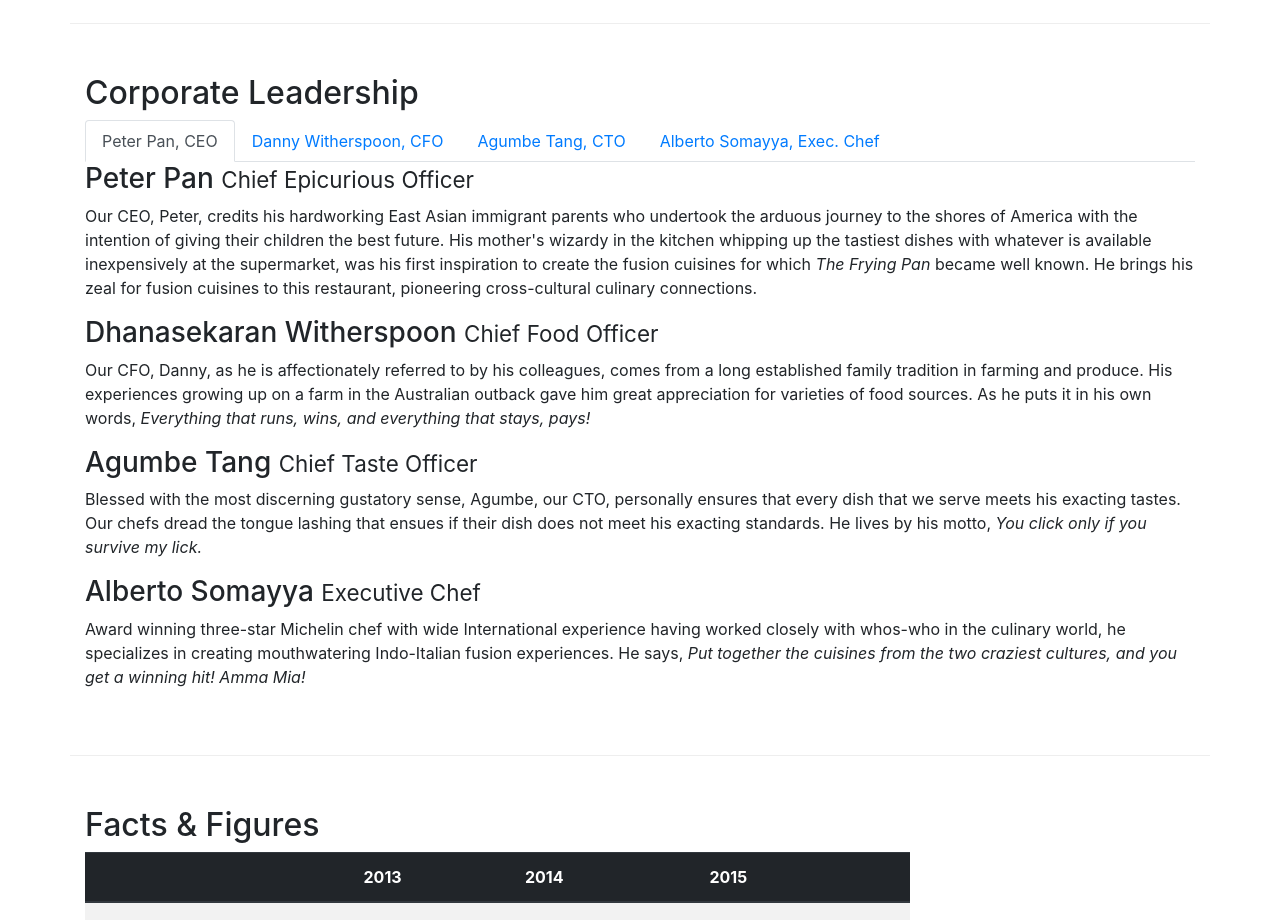
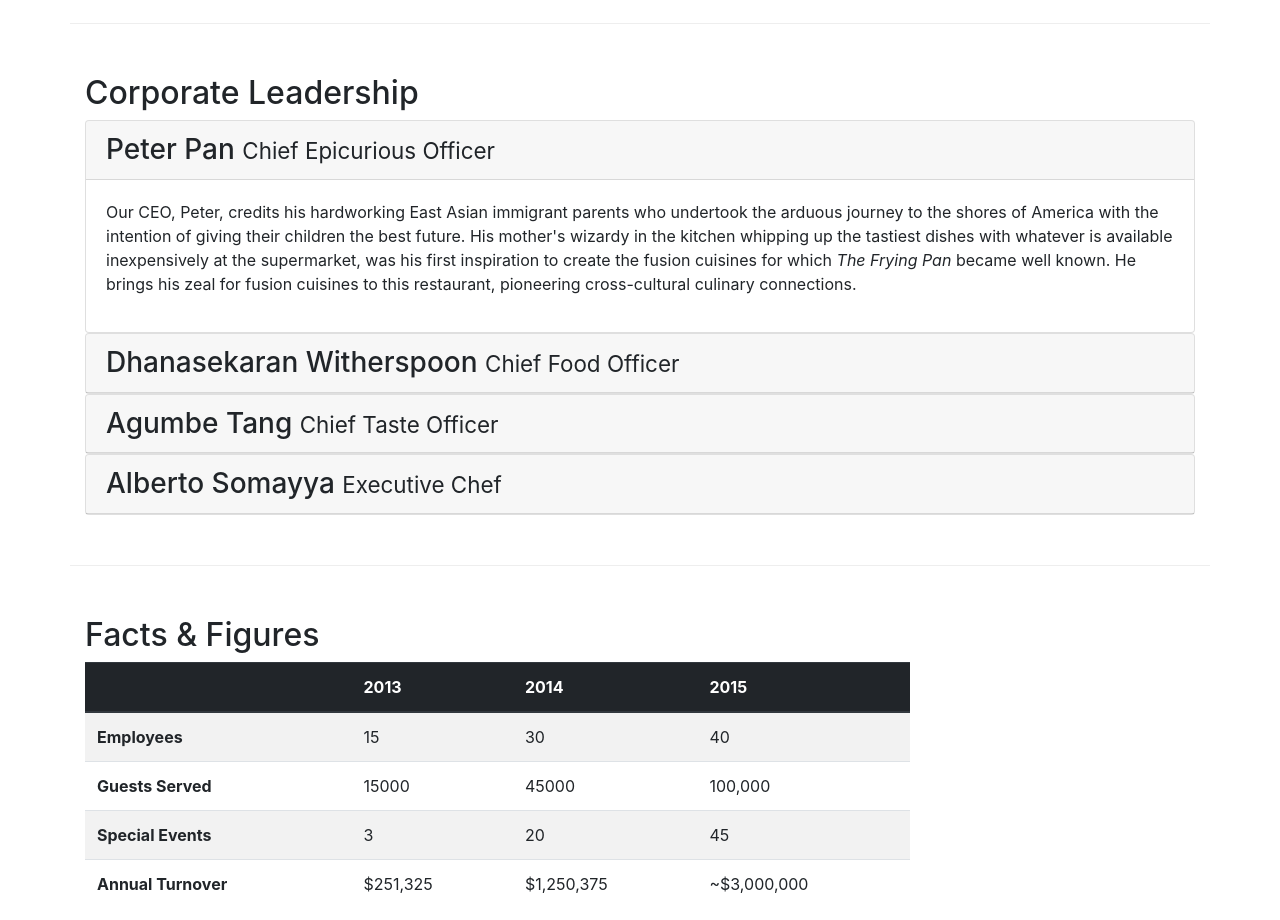
Before and after one commit to TuanPA0212/exercise5, a website: page aboutus.html in a window 1280 px wide. Shown: the part 980-1900 px from the top of the page. Drawn offline with nearby package versions, Linux system fonts and the light colour scheme.

Commit message:
Accordion

```diff
--- a/aboutus.html
+++ b/aboutus.html
@@ -102,7 +102,66 @@
 			 <!--<div class="col-12 tab-content">-->
 			<!--<div class="col-12">-->
                 <h2>Corporate Leadership</h2>
-				<ul class="nav nav-tabs">
+                <div class="card">
+                    <div class="card-header" role="tab" id="peterhead">
+                    <h3 class="mb-0">
+                        <a data-toggle="collapse" data-target="#peter">
+                        Peter Pan <small>Chief Epicurious Officer</small>
+                        </a>
+                    </h3>
+                    </div>
+                    <div class="collapse show" id="peter" data-parent="#accordion">
+                        <div class="card-body">
+                            <p class="d-none d-sm-block">Our CEO, Peter, credits his hardworking East Asian immigrant parents who undertook the arduous journey to the shores of America with the intention of giving their children the best future. His mother's wizardy in the kitchen whipping up the tastiest dishes with whatever is available inexpensively at the supermarket, was his first inspiration to create the fusion cuisines for which <em>The Frying Pan</em> became well known. He brings his zeal for fusion cuisines to this restaurant, pioneering cross-cultural culinary connections.</p>
+                        </div>
+                    </div>
+                </div>
+                <div class="card">
+                    <div class="card-header" role="tab" id="dannyhead">
+                    <h3 class="mb-0">
+                        <a class="collapsed" data-toggle="collapse" data-target="#danny">
+                        Dhanasekaran Witherspoon <small>Chief Food Officer</small>
+                        </a>
+                    </h3>
+                </div>
+                <div class="collapse" id="danny" data-parent="#accordion">
+                    <div class="card-body">
+                        <p class="d-none d-sm-block">Our CFO, Danny, as he is affectionately referred to by his colleagues, comes from a long established family tradition in farming and produce. His experiences growing up on a farm in the Australian outback gave him great appreciation for varieties of food sources. As he puts it in his own words, <em>Everything that runs, wins, and everything that stays, pays!</em></p>
+                    </div>
+                </div>
+            </div>
+            <div class="card">
+                    <div class="card-header" role="tab" id="agumbehead">
+                    <h3 class="mb-0">
+                        <a class="collapsed" data-toggle="collapse" data-target="#agumbe">
+                        Agumbe Tang <small>Chief Taste Officer</small>
+                        </a>
+                    </h3>
+                </div>
+                <div class="collapse" id="agumbe" data-parent="#accordion">
+                    <div class="card-body">
+                        <p class="d-none d-sm-block">Blessed with the most discerning gustatory sense, Agumbe, our CTO, personally ensures that every dish that we serve meets his exacting tastes. Our chefs dread the tongue lashing that ensues if their dish does not meet his exacting standards. He lives by his motto, <em>You click only if you survive my lick.</em></p>
+                    </div>
+                </div>
+            </div>
+            <div class="card">
+                    <div class="card-header" role="tab" id="albertohead">
+                    <h3 class="mb-0">
+                        <a class="collapsed" data-toggle="collapse" data-target="#alberto">
+                        Alberto Somayya <small>Executive Chef</small>
+                        </a>
+                    </h3>
+                </div>
+                <div class="collapse" id="alberto" data-parent="#accordion">
+                    <div class="card-body">
+                        <p class="d-none d-sm-block">Award winning three-star Michelin chef with wide International experience having worked closely with whos-who in the culinary world, he specializes in creating mouthwatering Indo-Italian fusion experiences. He says, <em>Put together the cuisines from the two craziest cultures, and you get a winning hit! Amma Mia!</em></em></p>
+                    </div>
+                </div>
+</div>
+
+
+
+				<!-- <ul class="nav nav-tabs">
                     <li class="nav-item">
                       <a class="nav-link active" href="#peter"
                         role="tab" data-toggle="tab">Peter Pan, CEO</a>
@@ -136,7 +195,7 @@
 				<div role="tabpanel" class="tab-pane fade show" id="alberto">
 					<h3>Alberto Somayya <small>Executive Chef</small></h3>
 					<p class=" d-none d-sm-block">Award winning three-star Michelin chef with wide International experience having worked closely with whos-who in the culinary world, he specializes in creating mouthwatering Indo-Italian fusion experiences. He says, <em>Put together the cuisines from the two craziest cultures, and you get a winning hit! Amma Mia!</em></p>
-				</div>
+				</div> -->
 
 
 				<!--
```
